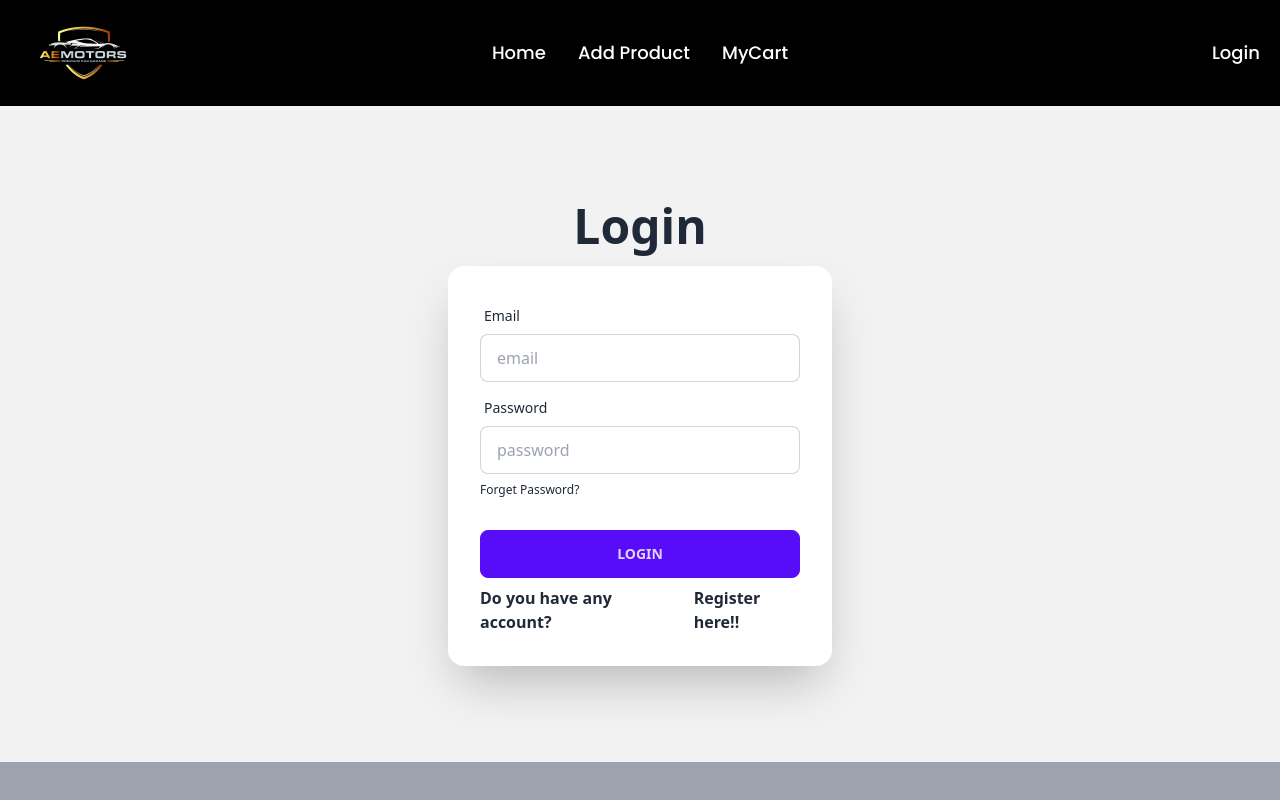
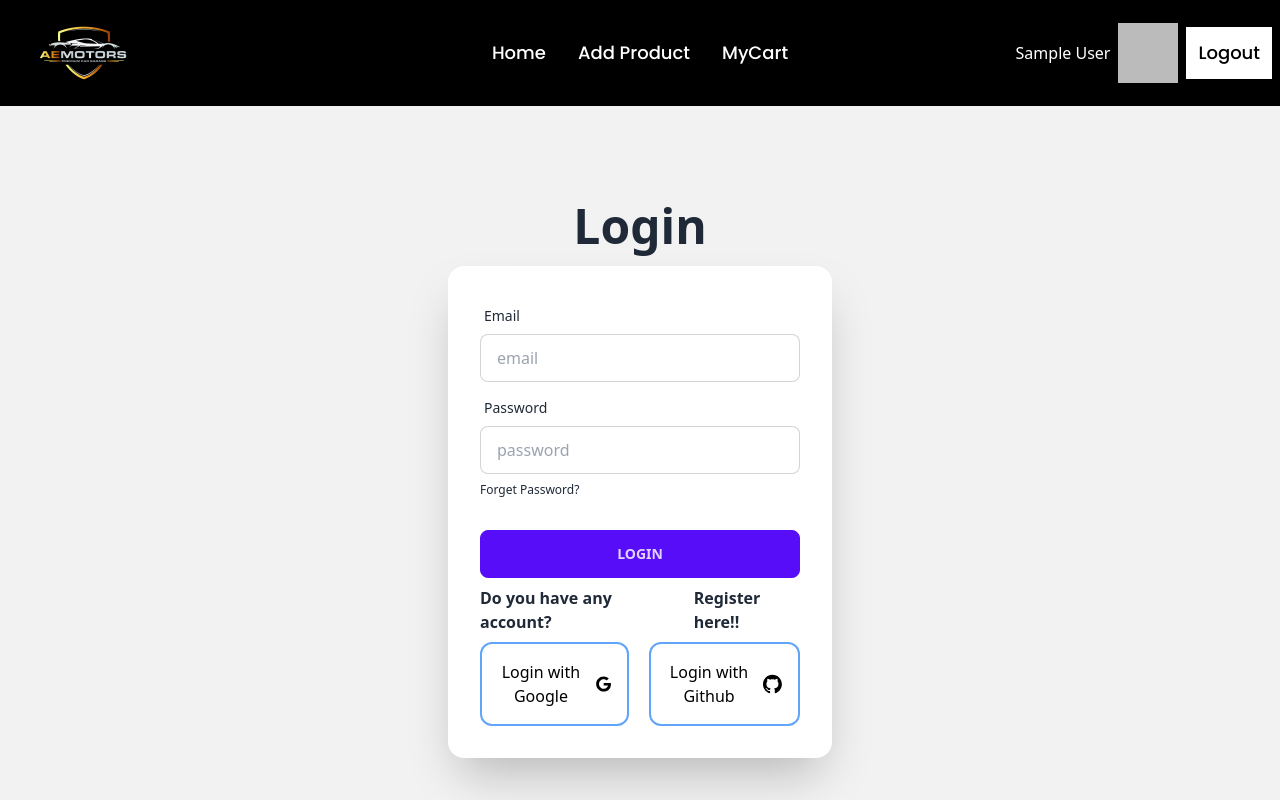
Before and after one commit to ROCKHOSSAIN/assignment-no-10, a React (Vite) app: page /login in a window 1280 px wide. Shown: the top 800 px of the page. Built offline with nearby package versions, Linux system fonts and the light colour scheme; no server answers; sample sign-in values are in the browser's storage.

Commit message:
private Route has been completed

```diff
--- a/package.json
+++ b/package.json
@@ -15,8 +15,10 @@
     "match-sorter": "^6.3.1",
     "react": "^18.2.0",
     "react-dom": "^18.2.0",
+    "react-icons": "^4.11.0",
     "react-router-dom": "^6.17.0",
-    "sort-by": "^1.2.0"
+    "sort-by": "^1.2.0",
+    "sweetalert": "^2.1.2"
   },
   "devDependencies": {
     "@types/react": "^18.2.15",
--- a/src/Components/Pages/AddProduct/AddProduct.jsx
+++ b/src/Components/Pages/AddProduct/AddProduct.jsx
@@ -0,0 +1,11 @@
+import React from 'react';
+
+const AddProduct = () => {
+    return (
+        <div>
+            asds
+        </div>
+    );
+};
+
+export default AddProduct;
--- a/src/Components/Pages/Home/Navbar.jsx
+++ b/src/Components/Pages/Home/Navbar.jsx
@@ -1,5 +1,18 @@
+import { useContext } from 'react';
 import { NavLink, Link } from 'react-router-dom'
+import  { AuthContext } from '../../Provider/AuthProvider';
 const Navbar = () => {
+    const {user,logout} = useContext(AuthContext);
+   const handleSignOut=()=>{
+
+        logout()
+        .then(()=>{
+
+        })
+        .catch(error=>{
+            console.error(error)
+        })
+    }
     const links = <>
         <li  className='text-lg font-poppins font-medium text-white'><NavLink to='/'>Home</NavLink></li>
         <li className='text-lg font-poppins font-medium text-white'><NavLink to='/addProduct'>Add Product</NavLink></li>
@@ -22,7 +35,7 @@ const Navbar = () => {
 
                     </div>
 
-                   <img className='w-[150px] '
+                   <img className='w-[100px] md:w-[150px] '
                    src="/images/logo_main.png" alt="" />
 
 
@@ -33,9 +46,25 @@ const Navbar = () => {
                     </ul>
                 </div>
                 <div className="navbar-end">
+                    {
+                        user ?
+                        <>
+                        <div>
+                            <div>
+
+                            </div>
+                        </div>
+                        <span  className='text-xs md:text-base text-white'>{user.displayName ? user.displayName :'Md. Alif Hossain Rocky'}</span>
+                        <span><img className='w-[30] md:w-[60px] m-0 md:m-2' src={user.photoURL ? user.photoURL :"https://i.ibb.co/yBYsTYG/avatar-removebg-preview.png"} alt="" /></span>
+                        <button onClick={handleSignOut} className='text-xs md:text-lg font-poppins font-medium p-1 md:p-3  bg-white text-black'>Logout</button>
+                        </>
+                        :
+
                     <Link to='/login'>
                         <button className='text-lg font-poppins font-medium p-3 text-white'>Login</button>
                     </Link>
+                    }
+
                 </div>
             </div>
         </div>
--- a/src/Components/Pages/Login/Login.jsx
+++ b/src/Components/Pages/Login/Login.jsx
@@ -1,21 +1,38 @@
 import { Link } from 'react-router-dom'
 import { AuthContext } from '../../Provider/AuthProvider';
-import { useContext } from 'react';
+import { useContext, useState } from 'react';
+import swal from 'sweetalert';
+import { ImGithub, ImGoogle } from "react-icons/im";
 const Login = () => {
-    const {signinUser} = useContext(AuthContext)
+    const { signinUser,googleLogin } = useContext(AuthContext)
+    const [error, seterror] = useState(null)
+
+
     const handlesignIn = (e) => {
         e.preventDefault();
         const form = e.target;
         const email = form.email.value;
         const password = form.password.value;
         console.log(email, password)
-        signinUser(email,password)
+            signinUser(email, password)
+                .then(result => {
+                    console.log(result.user)
+                    swal("Welcome!", "User has been logged in successfully", "success");
+                })
+                .catch(error => {
+                    console.error(error)
+                    seterror('Your Email or Password is wrong!!')
+
+                })
+    }
+    const handleGoogle=()=>{
+        googleLogin()
         .then(result=>{
             console.log(result.user)
-            console.log('logged in')
         })
-        .catch(error=>{
+        .catch(error => {
             console.error(error)
+
         })
     }
     return (
@@ -44,7 +61,19 @@ const Login = () => {
                         <div className="form-control mt-6">
                             <button className="btn btn-primary">Login</button>
                         </div>
+                        {
+                            error && <p className='text-red-700 font-semibold'>{error}</p>
+                        }
                         <p className='text-[10px] md:text-base font-semibold flex justify-between gap-6'>Do you have any account? <Link to='/register'><span className=' hover:border-b-2 border-blue-500 '> Register here!!</span></Link></p>
+                        <div className="flex  gap-5">
+                            <button onClick={handleGoogle} className="flex items-center border-2 rounded-xl md:p-4 py-2 border-blue-400 text-black">Login with Google
+                                <ImGoogle className=" ml-0 md:ml-3 text-2xl md:text-2xl"></ImGoogle>
+                            </button>
+
+                            <button className="flex items-center border-2 border-blue-400 rounded-xl md:p-4 text-black">Login with Github
+                                <ImGithub className="ml-0 md:ml-3  text-2xl md:text-3xl">flex items-center </ImGithub>
+                            </button>
+                        </div>
                     </form>
                 </div>
             </div>
--- a/src/Components/Pages/MyCart/MyCart.jsx
+++ b/src/Components/Pages/MyCart/MyCart.jsx
@@ -0,0 +1,11 @@
+import React from 'react';
+
+const MyCart = () => {
+    return (
+        <div>
+
+        </div>
+    );
+};
+
+export default MyCart;
--- a/src/Components/Pages/Register/Register.jsx
+++ b/src/Components/Pages/Register/Register.jsx
@@ -1,9 +1,10 @@
-import { useContext } from 'react';
+import { useContext, useState } from 'react';
 import { Link } from 'react-router-dom'
 import { AuthContext } from '../../Provider/AuthProvider';
 
 const Register = () => {
     const {createUser} = useContext(AuthContext)
+    const [registerError,setregisterError] = useState(null)
     const handleregister=(e)=>{
         e.preventDefault();
         const form = e.target;
@@ -11,6 +12,16 @@ const Register = () => {
         const email = form.email.value;
         const password = form.password.value;
         console.log(name,email,password);
+        if(password.length<6){
+            setregisterError('password is less than 6')
+        }
+        if(!/[A-Z]/.test(password)){
+            setregisterError('password has to be one capital letter')
+        }
+        if(!/[@#$%^&*()_+\-=[\]{};':"\\|,.<>/?]/.test(password)){
+            setregisterError('password has to be one special character')
+        }
+
         createUser(email,password)
         .then(result=>{
             console.log(result.user)
@@ -50,6 +61,9 @@ const Register = () => {
             <div className="form-control mt-6">
               <button className="btn btn-primary">Register</button>
             </div>
+            {
+                registerError && <p className='text-red-700 font-semibold'>{registerError}</p>
+            }
             <p className='text-xs md:text-base font-semibold flex justify-between'>Do you have any account? <Link to='/login'><span className=' hover:border-b-2 border-blue-500 '> Login here!!</span></Link></p>
           </form>
         </div>
--- a/src/Components/Provider/AuthProvider.jsx
+++ b/src/Components/Provider/AuthProvider.jsx
@@ -1,26 +1,52 @@
-import React, { createContext, useState } from 'react';
-import { createUserWithEmailAndPassword, getAuth, signInWithEmailAndPassword, signOut } from "firebase/auth";
+import  { createContext, useEffect, useState } from 'react';
+import { GoogleAuthProvider, createUserWithEmailAndPassword, getAuth, onAuthStateChanged, signInWithEmailAndPassword, signInWithPopup, signOut } from "firebase/auth";
 import app from '../firebase/firebase.config';
 export const AuthContext = createContext(null);
 const AuthProvider = ({children}) => {
     const [user,setuser] = useState(null);
-    const[loading,setLoading] =useState(null)
+    const[loading,setLoading] =useState(true);
+    const provider = new GoogleAuthProvider();
+
     const auth = getAuth(app);
     const createUser =(email,password)=>{
-      return  createUserWithEmailAndPassword(auth, email, password)
+        setLoading(true)
+      return  createUserWithEmailAndPassword(auth, email, password);
     }
     const signinUser =(email,password)=>{
+        setLoading(true)
       return  signInWithEmailAndPassword(auth, email, password)
+
     }
-    const logoutUser =()=>{
+    const logout =()=>{
+        setLoading(true)
       return  signOut(auth)
+
     }
-   const  userinfo={
+    //google login
+    const googleLogin=()=>{
+      setLoading(true)
+        return signInWithPopup(auth,provider);
+    }
+
+    //observer auth state changed
+    useEffect(()=>{
+        const unsubscribe = onAuthStateChanged(auth,currentUser=>{
+            console.log('current value of the current user',currentUser)
+            setLoading(false)
+            setuser(currentUser)
+
+        })
+      return () =>{
+        unsubscribe();
+      }
+    },[])
+   const userinfo={
     user,
     createUser,
     signinUser,
-    logoutUser,
-    loading
+    logout,
+    loading,
+    googleLogin
     }
     return (
        <AuthContext.Provider value={userinfo}>
--- /dev/null
+++ b/src/Components/Provider/PrivateRoute.jsx
@@ -0,0 +1,17 @@
+import React, { useContext } from 'react';
+import { AuthContext } from './AuthProvider';
+import { Navigate, useLocation } from 'react-router-dom';
+
+const PrivateRoute = ({children}) => {
+    const{user,loading} = useContext(AuthContext)
+    const location = useLocation();
+    if(loading){
+        return  <span className="loading loading-dots loading-lg flex mx-auto "></span>
+    }
+    if(user){
+        return children
+    }
+    return <Navigate to='/login' state={location.pathname}></Navigate>
+};
+
+export default PrivateRoute;
```
Also changed, not shown: src/App.jsx (+11 -0 lines), 1 other file (tests, documents, lock files or other folders). Lines whose indentation alone changed are shown as unchanged.
